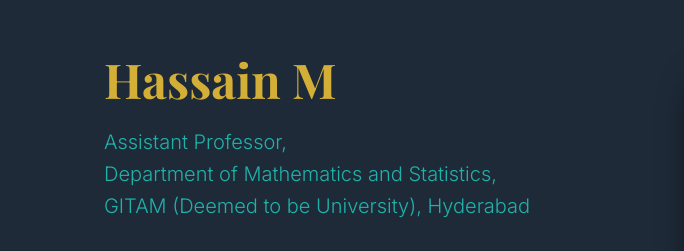
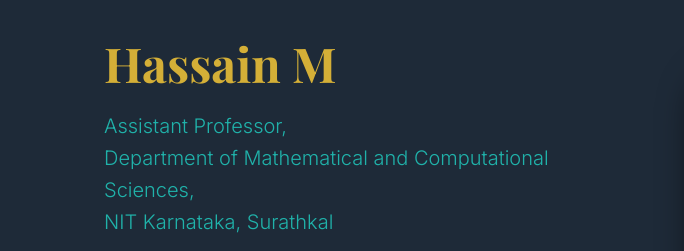
Before and after one commit to m-hassain/m-hassain.github.io, a plain HTML site: page index.html in a window 1280 px wide. Shown: the part 194-445 px from the top of the page, 0-684 px from the left. Drawn offline with nearby package versions, Linux system fonts and the light colour scheme.

Commit message:
Update index.html

```diff
--- a/index.html
+++ b/index.html
@@ -15,8 +15,8 @@
         <section class="hero">
             <div class="hero-text">
                 <h1>Hassain M</h1>
-                <p class="subtitle">Assistant Professor,<br> Department of Mathematics and Statistics,<br>
-                    GITAM (Deemed to be University), Hyderabad</p>
+                <p class="subtitle">Assistant Professor,<br> Department of Mathematical and Computational Sciences,<br>
+                     NIT Karnataka, Surathkal</p>
                 <p>Welcome to my personal website. I am a researcher specializing in the representation theory of finite
                     and arithmetic
                     groups. Explore my research, publications, and teaching
```
